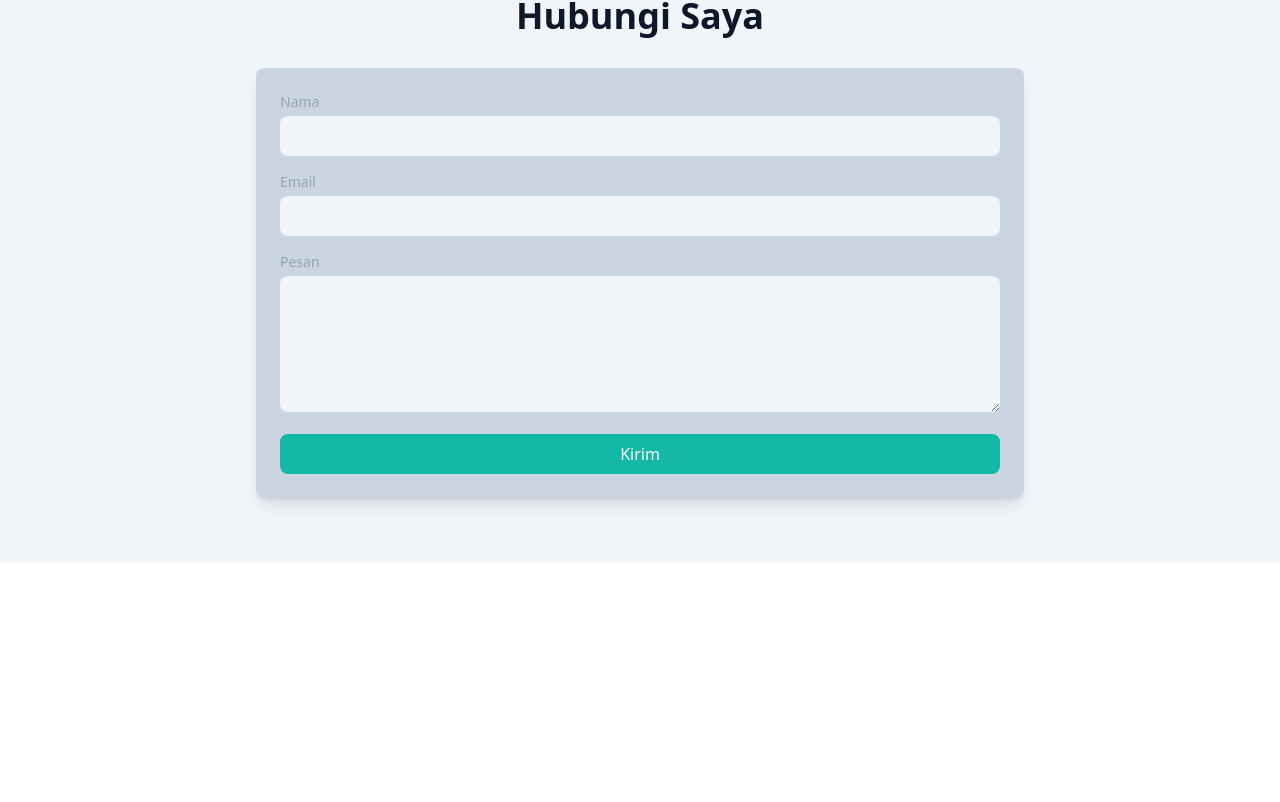
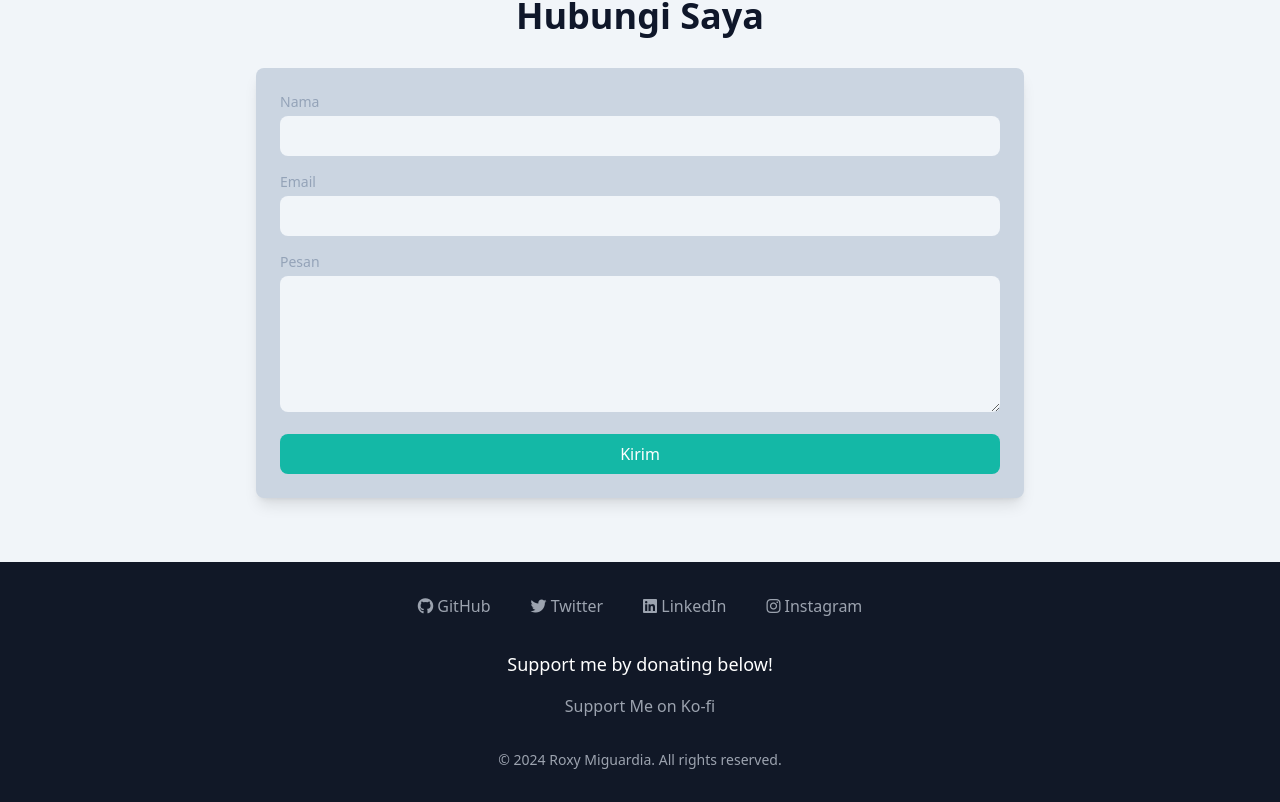
Before and after one commit to seriie/react-portofolio, a React (Vite) app: page / in a window 1280 px wide. Shown: the part 2276-3078 px from the top of the page. Before the commit the page ends 2838 px from the top, so only its background shows below. Built offline with nearby package versions, Linux system fonts and the light colour scheme.

Commit message:
add footer

```diff
--- a/index.html
+++ b/index.html
@@ -3,6 +3,7 @@
   <head>
     <meta charset="UTF-8" />
     <link rel="icon" type="image/svg+xml" href="./src/assets/icons/icon.png" />
+    <link rel="stylesheet" href="https://cdnjs.cloudflare.com/ajax/libs/font-awesome/6.0.0-beta3/css/all.min.css"/>
     <meta name="viewport" content="width=device-width, initial-scale=1.0" />
     <title>Zee</title>
   </head>
--- a/src/App.jsx
+++ b/src/App.jsx
@@ -4,6 +4,7 @@ import AboutMe from './components/about_me/AboutMe';
 import Skills from './components/skills/Skills';
 import Projects from './components/projects/Projects';
 import Contact from './components/contact/Contact';
+import Footer from './components/footer/Footer';
 import { LanguageProvider } from './context/LanguageContext';
 
 function App() {
@@ -17,6 +18,7 @@ function App() {
         <Skills />
         <Projects />
         <Contact />
+        <Footer />
       </div>
     </LanguageProvider>
     </>
--- /dev/null
+++ b/src/components/footer/Footer.jsx
@@ -0,0 +1,36 @@
+export default function Footer() {
+    return (
+        <footer className="bg-gray-900 text-white py-8">
+          <div className="container mx-auto text-center">
+            {/* Sosial Media Links */}
+            <div className="flex justify-center mb-8 space-x-10">
+              <a href="https://github.com/username" target="_blank" className="text-gray-400 hover:text-gray-300">
+                <i className="fab fa-github"></i> GitHub
+              </a>
+              <a href="https://twitter.com/username" target="_blank" className="text-gray-400 hover:text-gray-300">
+                <i className="fab fa-twitter"></i> Twitter
+              </a>
+              <a href="https://www.linkedin.com/in/username" target="_blank" className="text-gray-400 hover:text-gray-300">
+                <i className="fab fa-linkedin"></i> LinkedIn
+              </a>
+              <a href="https://www.instagram.com/username" target="_blank" className="text-gray-400 hover:text-gray-300">
+                <i className="fab fa-instagram"></i> Instagram
+              </a>
+            </div>
+
+            {/* Donasi Link */}
+            <p className="text-lg mb-4">Support me by donating below!</p>
+            <div className="flex justify-center mb-8 space-x-10">
+              <a href="https://ko-fi.com/justacoders" target="_blank" className="text-gray-400 hover:text-gray-300">
+                Support Me on Ko-fi
+              </a>
+            </div>
+
+            {/* Copyright */}
+            <div className="text-sm text-gray-400">
+              <p>&copy; {new Date().getFullYear()} Roxy Miguardia. All rights reserved.</p>
+            </div>
+          </div>
+        </footer>
+    );
+  }
```
